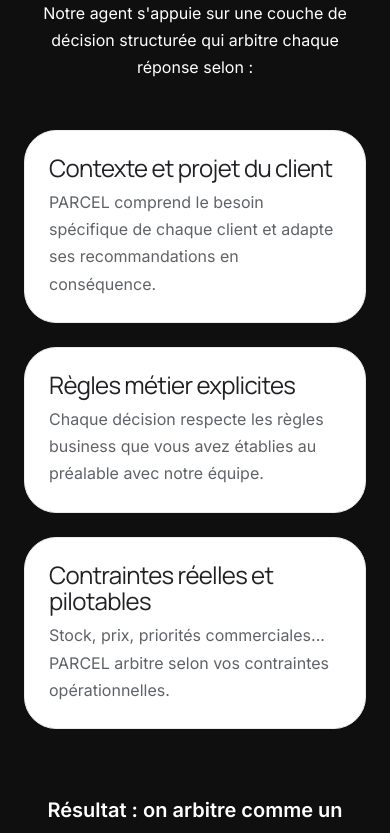
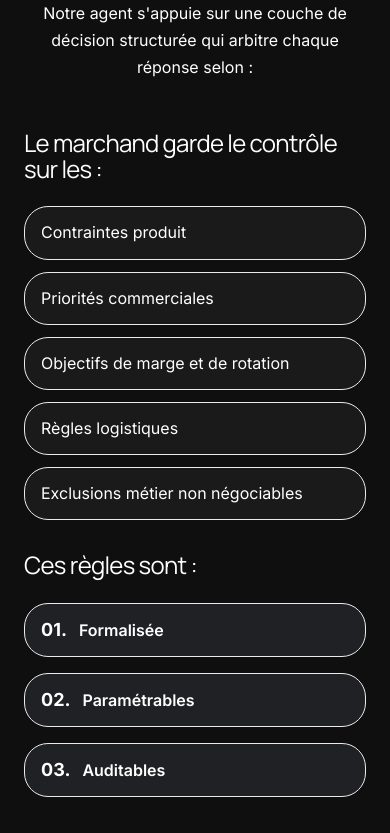
Before and after one commit to jugad-travel/NOA-, a Next.js app: page / in a window 390 px wide. Shown: the part 2520-3353 px from the top of the page. Built offline with nearby package versions, Linux system fonts and the light colour scheme.

Commit message:
Mise à jour section Business Rules: nouvelle structure en deux colonnes avec alignement des titres et centrage vertical des éléments

```diff
--- a/components/home/BusinessRulesSection.tsx
+++ b/components/home/BusinessRulesSection.tsx
@@ -5,19 +5,18 @@ import { Section } from "@/components/layout/Section"
 import { ScrollReveal, StaggerContainer, StaggerItem } from "@/components/shared/ScrollReveal"
 import { Card } from "@/components/ui/card"
 
-const rules = [
-  {
-    title: "Contexte et projet du client",
-    description: "PARCEL comprend le besoin spécifique de chaque client et adapte ses recommandations en conséquence.",
-  },
-  {
-    title: "Règles métier explicites",
-    description: "Chaque décision respecte les règles business que vous avez établies au préalable avec notre équipe.",
-  },
-  {
-    title: "Contraintes réelles et pilotables",
-    description: "Stock, prix, priorités commerciales... PARCEL arbitre selon vos contraintes opérationnelles.",
-  },
+const merchantControls = [
+  "Contraintes produit",
+  "Priorités commerciales",
+  "Objectifs de marge et de rotation",
+  "Règles logistiques",
+  "Exclusions métier non négociables",
+]
+
+const ruleCharacteristics = [
+  { number: "01", label: "Formalisée", color: "bg-gray-700" },
+  { number: "02", label: "Paramétrables", color: "bg-gray-700" },
+  { number: "03", label: "Auditables", color: "bg-gray-700" },
 ]
 
 export function BusinessRulesSection() {
@@ -35,23 +34,53 @@ export function BusinessRulesSection() {
           </div>
         </ScrollReveal>
 
-        {/* Cartes explicatives */}
-        <StaggerContainer className="grid md:grid-cols-3 gap-6 mb-16" staggerDelay={0.1}>
-          {rules.map((rule) => (
-            <StaggerItem key={rule.title}>
-              <Card glow className="h-full">
-                <div>
-                  <h3 className="text-lg font-normal text-white mb-2">
-                    {rule.title}
-                  </h3>
-                  <p className="text-gray-400">
-                    {rule.description}
-                  </p>
-                </div>
-              </Card>
-            </StaggerItem>
-          ))}
-        </StaggerContainer>
+        {/* Contenu en deux colonnes */}
+        <div className="grid md:grid-cols-2 gap-8 md:gap-12 mb-16">
+          {/* Colonne gauche - Contrôles du marchand */}
+          <ScrollReveal delay={0.1}>
+            <div>
+              <h3 className="text-xl md:text-2xl font-semibold mb-6" style={{ color: '#ffffff' }}>
+                Le marchand garde le contrôle sur les :
+              </h3>
+              <div className="space-y-3">
+                {merchantControls.map((control, index) => (
+                  <div
+                    key={index}
+                    className="bg-gray-800 rounded-xl px-4 py-3 border border-gray-700"
+                  >
+                    <p className="text-base md:text-lg" style={{ color: '#ffffff' }}>
+                      {control}
+                    </p>
+                  </div>
+                ))}
+              </div>
+            </div>
+          </ScrollReveal>
+
+          {/* Colonne droite - Caractéristiques des règles */}
+          <ScrollReveal delay={0.2}>
+            <div className="md:grid md:grid-rows-[auto_1fr] md:h-full">
+              <h3 className="text-xl md:text-2xl font-semibold mb-6" style={{ color: '#ffffff' }}>
+                Ces règles sont :
+              </h3>
+              <div className="space-y-4 md:flex md:flex-col md:justify-center">
+                {ruleCharacteristics.map((characteristic, index) => (
+                  <div
+                    key={index}
+                    className={`${characteristic.color} rounded-xl px-4 py-3 flex items-center gap-3 border border-gray-600`}
+                  >
+                    <span className="text-white font-bold text-lg md:text-xl">
+                      {characteristic.number}.
+                    </span>
+                    <span className="text-white font-semibold text-base md:text-lg">
+                      {characteristic.label}
+                    </span>
+                  </div>
+                ))}
+              </div>
+            </div>
+          </ScrollReveal>
+        </div>
 
         {/* Résultat */}
         <ScrollReveal delay={0.2}>
```
